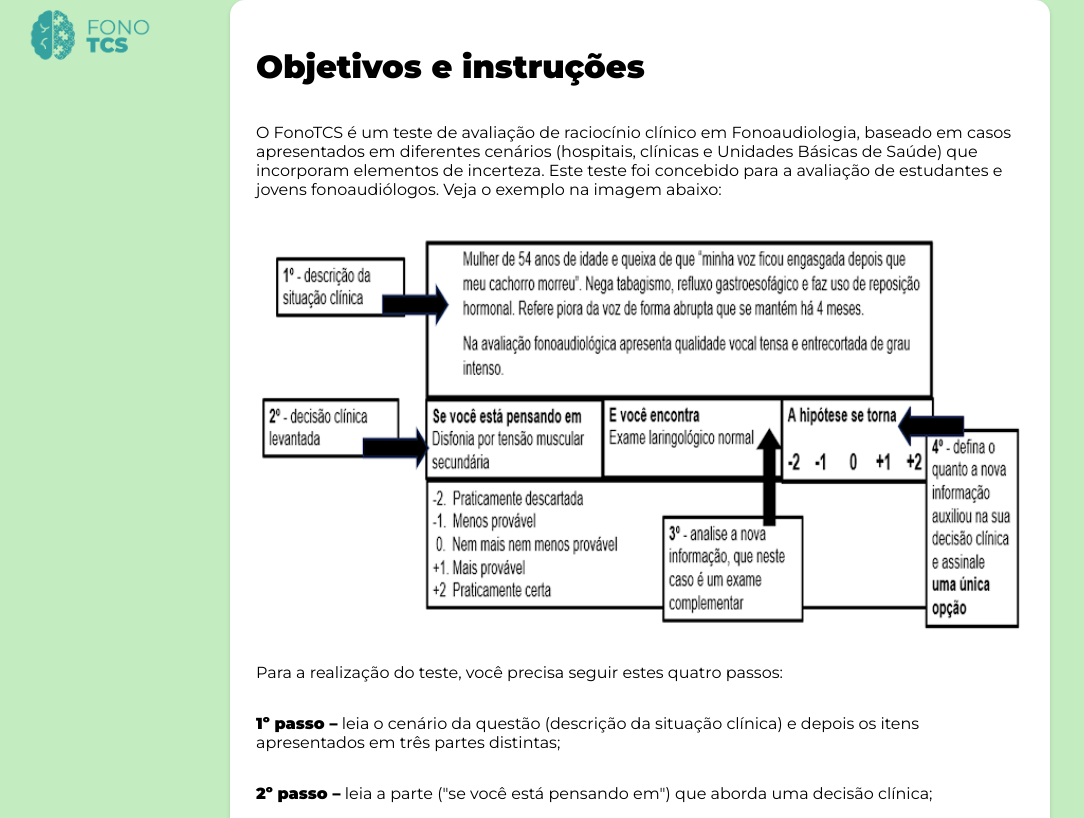
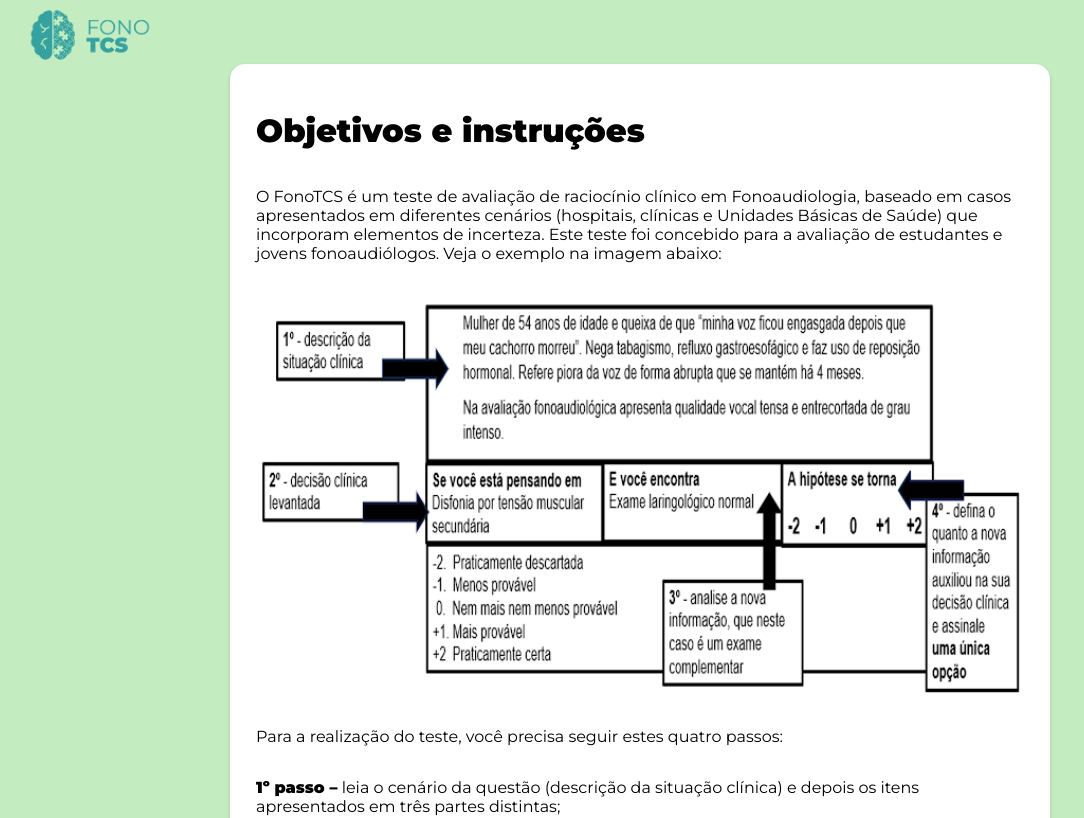
Before and after one commit to laragamasantos/FonoTCS-frances, a React (Create React App) app in the folder fonotcs-interface/: page /tutorial in a window 1280 px wide. Shown: the top 818 px of the page, without its empty margins (0-1084 px from the left). Built offline with nearby package versions, Linux system fonts and the light colour scheme; no server answers; a web font is replaced by a local one.

Commit message:
changing styles

```diff
--- a/fonotcs-interface/src/Global.css
+++ b/fonotcs-interface/src/Global.css
@@ -16,8 +16,8 @@
     box-shadow: 0 2px 4px rgba(0, 0, 0, 0.15);
     display: flex;
     flex-direction: column;
-    margin-top: auto;
-    margin-bottom: auto;
+    margin-top: 5%;
+    margin-bottom: 5%;
 }
 
 li {
```
